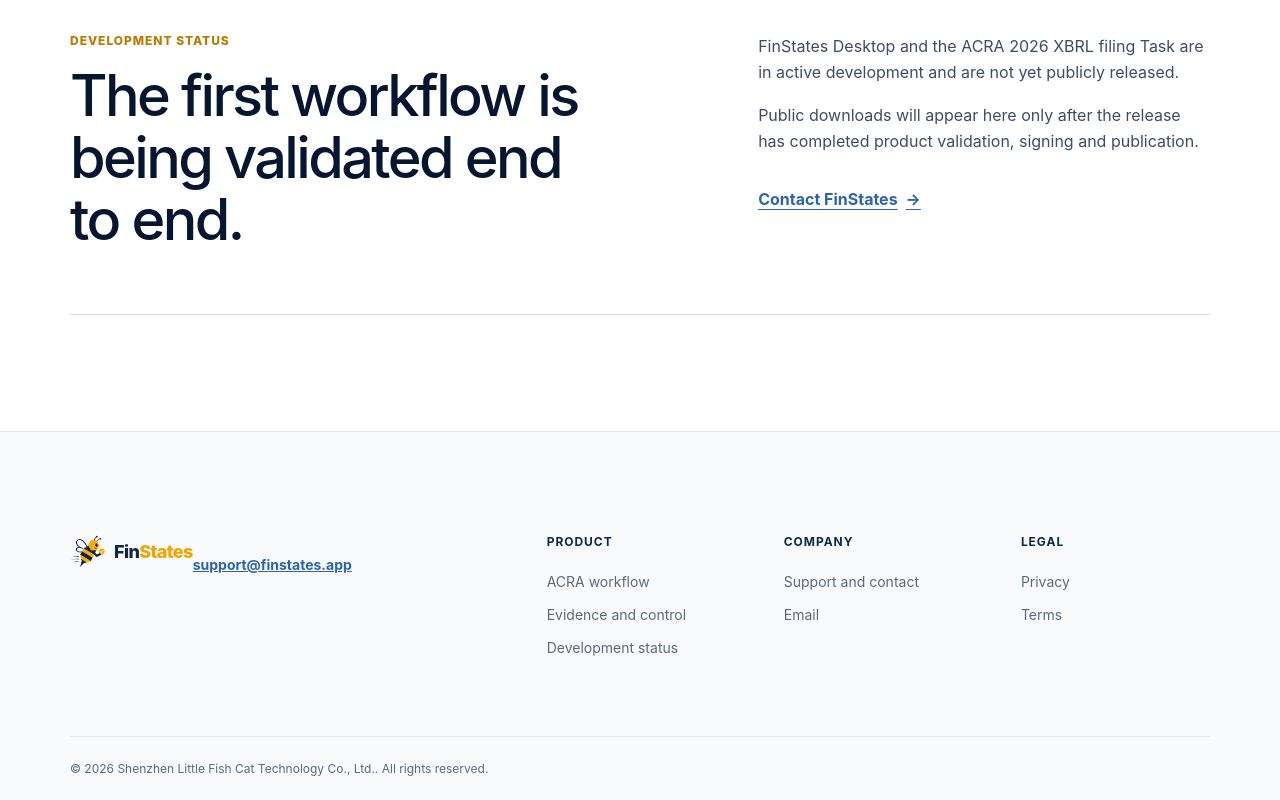
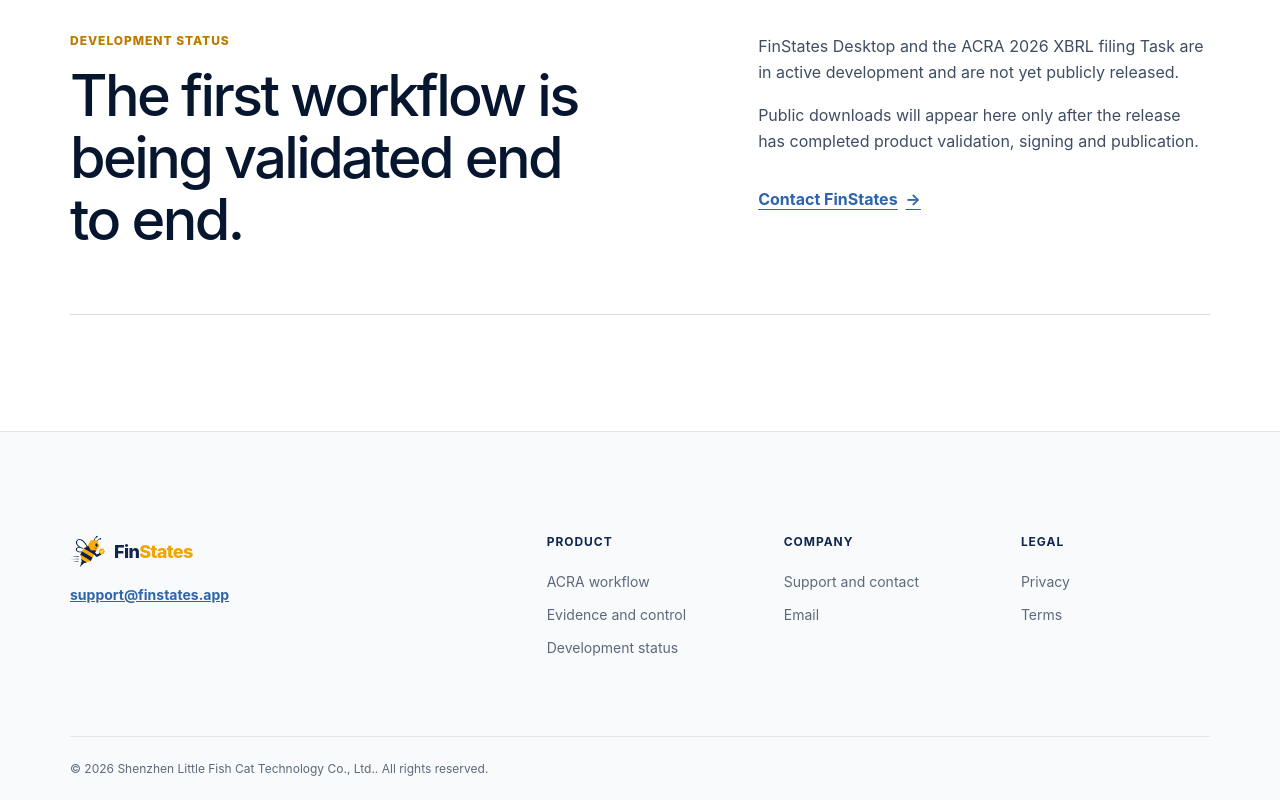
Before and after one commit to finstates/finstates.github.io, a React (Vite) app: page / in a window 1280 px wide. Shown: the part 4533-5333 px from the top of the page. Built offline with nearby package versions, Linux system fonts and the light colour scheme.

Commit message:
Fix footer company alignment

```diff
--- a/src/styles.css
+++ b/src/styles.css
@@ -395,6 +395,7 @@
 /* Footer keeps operator and legal information available without competing with product content. */
 .site-footer { padding-top: clamp(var(--space-20), 8vw, var(--space-28)); border-top: var(--border-width-hairline) solid var(--color-border-subtle); background: #f8fafc; }
 .footer-main { display: grid; grid-template-columns: minmax(19rem, 1.7fr) repeat(3, minmax(9rem, 0.75fr)); gap: var(--space-12); padding-bottom: var(--space-20); }
+.footer-company { display: flex; flex-direction: column; align-items: flex-start; }
 .footer-brand .brand-icon { width: 2.25rem; height: 2.25rem; }
 .footer-email { display: inline-block; margin-top: var(--space-4); color: var(--color-link); font-size: var(--font-size-sm); font-weight: var(--font-weight-semibold); }
 .footer-column { display: flex; flex-direction: column; align-items: flex-start; gap: var(--space-4); color: var(--color-text-muted); font-size: var(--font-size-sm); }
```
